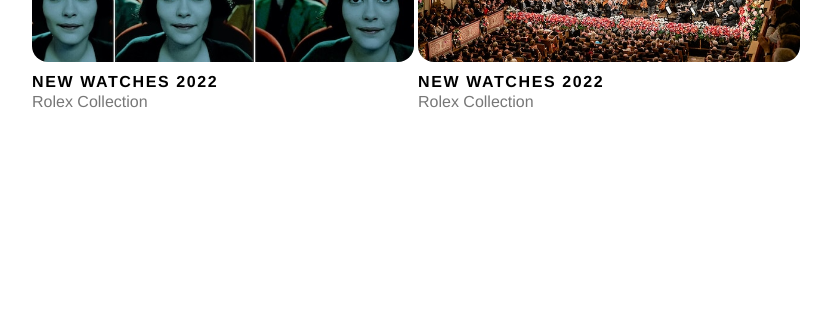
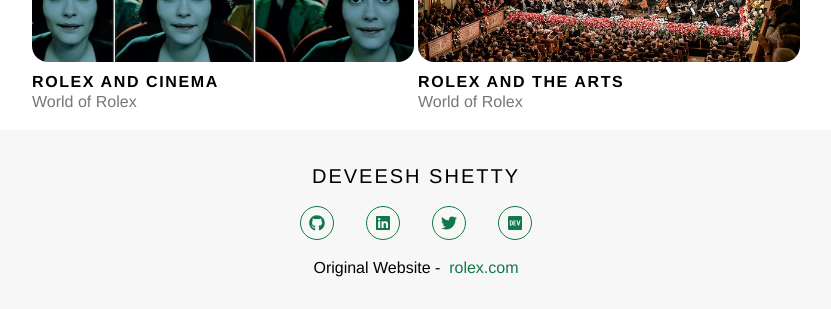
Before and after one commit to dev-shetty/Rolex-Clone, a React (Vite) app in the folder frontend/: page / in a window 1280 px wide. Shown: the part 3284-3593 px from the top of the page, without its empty margins (224-1055 px from the left). Before the commit the page ends 3414 px from the top, so only its background shows below. Built offline with nearby package versions, Linux system fonts and the light colour scheme.

Commit message:
Added My Name Footer

```diff
--- a/frontend/src/components/Discover/Discover.tsx
+++ b/frontend/src/components/Discover/Discover.tsx
@@ -22,26 +22,26 @@ function Discover() {
           <div className="rounded-2xl overflow-hidden">
             <img
               src="discover/Rolex-and-cinema.jpg"
-              alt="New Watches 2022"
+              alt="Rolex and Cinema"
               className="hover:scale-105 transition-all duration-500"
             />
           </div>
           <div className="flex flex-col my-2">
-            <p className="font-bold tracking-widest">NEW WATCHES 2022</p>
-            <p className="text-primary-600 -mt-1">Rolex Collection</p>
+            <p className="font-bold tracking-widest">ROLEX AND CINEMA</p>
+            <p className="text-primary-600 -mt-1">World of Rolex</p>
           </div>
         </div>
         <div>
           <div className="rounded-2xl overflow-hidden">
             <img
               src="discover/Rolex-and-the-arts.jpg"
-              alt="New Watches 2022"
+              alt="Rolex and the arts"
               className="hover:scale-105 transition-all duration-500"
             />
           </div>
           <div className="flex flex-col my-2">
-            <p className="font-bold tracking-widest">NEW WATCHES 2022</p>
-            <p className="text-primary-600 -mt-1">Rolex Collection</p>
+            <p className="font-bold tracking-widest">ROLEX AND THE ARTS</p>
+            <p className="text-primary-600 -mt-1">World of Rolex</p>
           </div>
         </div>
       </div>
--- a/frontend/src/components/Quest/Quest.tsx
+++ b/frontend/src/components/Quest/Quest.tsx
@@ -1,4 +1,4 @@
-import { BiExit } from "react-icons/all"
+import { BiExit } from "react-icons/bi"
 
 function Quest() {
   return (
--- /dev/null
+++ b/frontend/src/components/UIComponents/Share/Share.tsx
@@ -0,0 +1,53 @@
+import { FaTwitter, FaGithub, FaLinkedin, FaDev } from "react-icons/fa"
+function Share() {
+  return (
+    <div className="py-8 bg-primary-200">
+      <div className="flex flex-col items-center justify-center mx-auto gap-4">
+        <div>
+          <p className="text-xl tracking-widest font-extralight">
+            DEVEESH SHETTY
+          </p>
+        </div>
+        <div className="flex gap-8">
+          <a href="https://github.com/Deveesh-Shetty" target="_blank">
+            <div className="border-[1px] p-2 rounded-full border-secondary-400 text-secondary-400 hover:bg-secondary-400 hover:text-primary-100 cursor-pointer transition-colors duration-500">
+              <FaGithub />
+            </div>
+          </a>
+          <a
+            href="https://www.linkedin.com/in/deveesh-shetty-908539214"
+            target="_blank"
+          >
+            <div className="border-[1px] p-2 rounded-full border-secondary-400 text-secondary-400 hover:bg-secondary-400 hover:text-primary-100 cursor-pointer transition-colors duration-500">
+              <FaLinkedin />
+            </div>
+          </a>
+          <a href="https://twitter.com/shettydeveesh" target="_blank">
+            <div className="border-[1px] p-2 rounded-full border-secondary-400 text-secondary-400 hover:bg-secondary-400 hover:text-primary-100 cursor-pointer transition-colors duration-500">
+              <FaTwitter />
+            </div>
+          </a>
+          <a href="https://dev.to/deveeshshetty1209" target="_blank">
+            <div className="border-[1px] p-2 rounded-full border-secondary-400 text-secondary-400 hover:bg-secondary-400 hover:text-primary-100 cursor-pointer transition-colors duration-500">
+              <FaDev />
+            </div>
+          </a>
+        </div>
+        <div>
+          <p>
+            Original Website - &nbsp;
+            <a
+              href="https://www.rolex.com/en-us"
+              target="_blank"
+              className="text-secondary-400 hover:underline"
+            >
+              rolex.com
+            </a>
+          </p>
+        </div>
+      </div>
+    </div>
+  )
+}
+
+export default Share
--- a/frontend/src/pages/HomePage.tsx
+++ b/frontend/src/pages/HomePage.tsx
@@ -2,6 +2,7 @@ import About from "../components/About/About"
 import Discover from "../components/Discover/Discover"
 import Home from "../components/Home/Home"
 import Quest from "../components/Quest/Quest"
+import Share from "../components/UIComponents/Share/Share"
 import WatchList from "../components/Watches/WatchList"
 
 function HomePage() {
@@ -12,6 +13,7 @@ function HomePage() {
       <WatchList />
       <Quest />
       <Discover />
+      <Share />
     </div>
   )
 }
```
